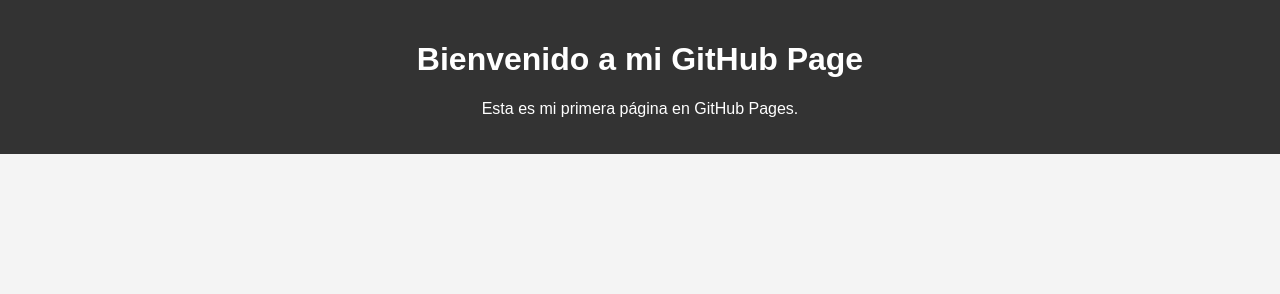
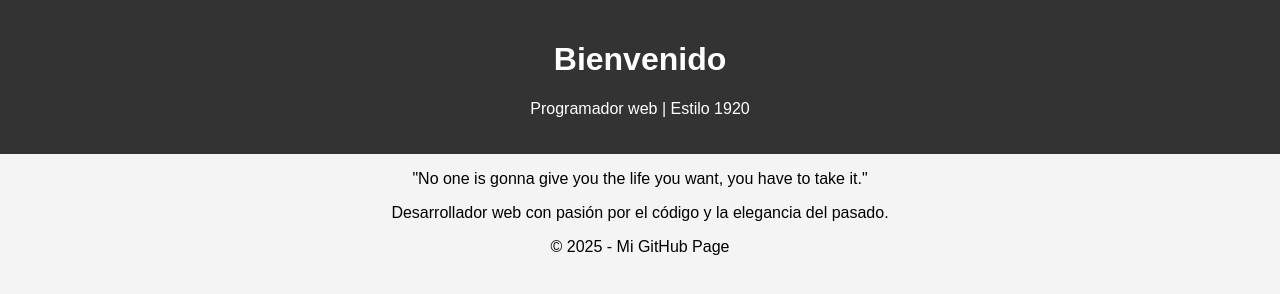
Before and after one commit to StefanMorosanCamara/Myself, a plain HTML site: page index.html in a window 1280 px wide. Drawn offline with Linux system fonts and the light colour scheme.

Commit message:
Update index.html

```diff
--- a/index.html
+++ b/index.html
@@ -8,9 +8,16 @@
 </head>
 <body>
     <header>
-        <h1>Bienvenido a mi GitHub Page</h1>
-        <p>Esta es mi primera página en GitHub Pages.</p>
+        <h1>Bienvenido</h1>
+        <p class="subtitle">Programador web | Estilo 1920</p>
     </header>
+    <section class="content">
+        <p>"No one is gonna give you the life you want, you have to take it."</p>
+        <p>Desarrollador web con pasión por el código y la elegancia del pasado.</p>
+    </section>
+    <footer>
+        <p>&copy; 2025 - Mi GitHub Page</p>
+    </footer>
     <script src="script.js"></script>
 </body>
 </html>
```
